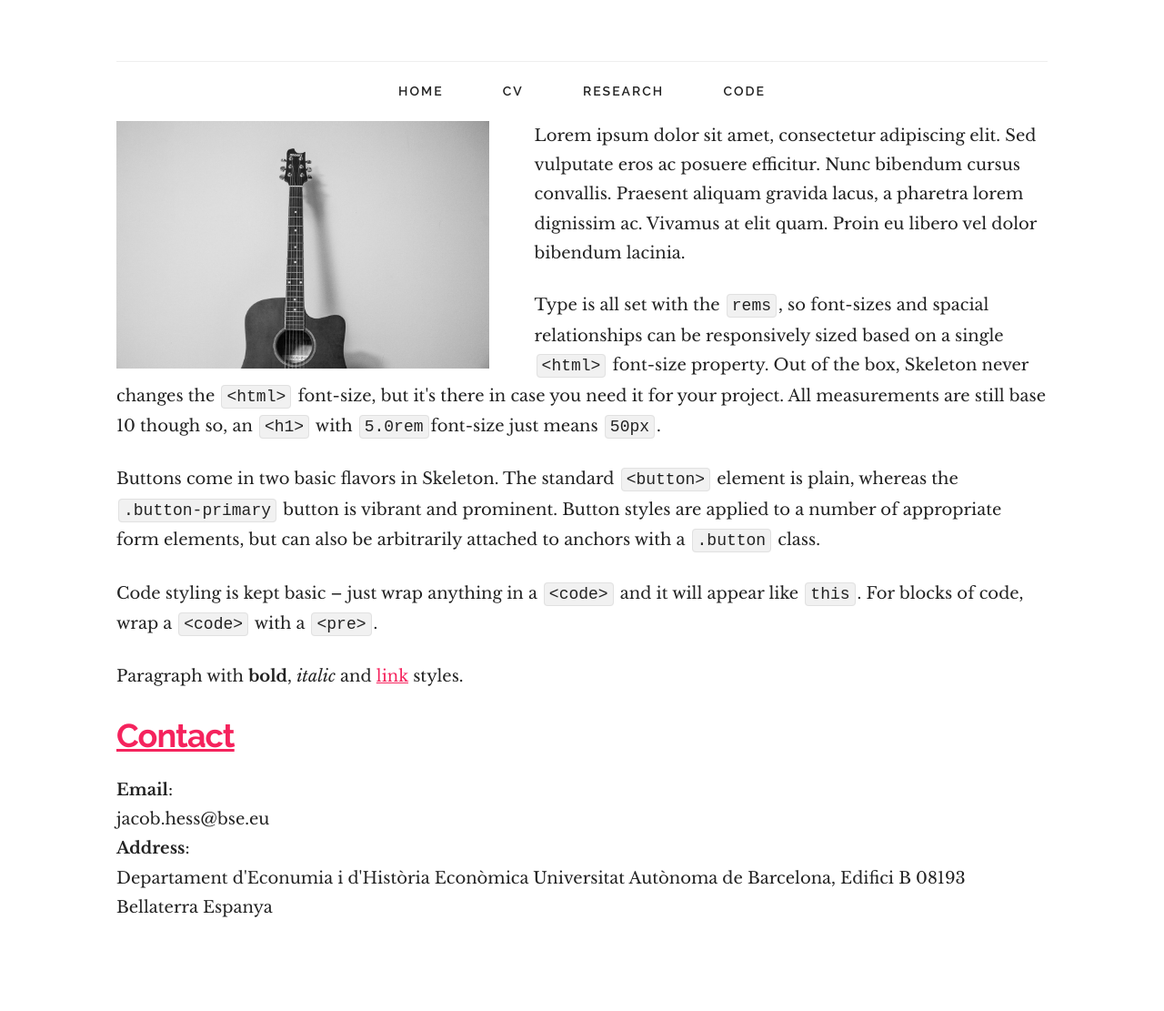
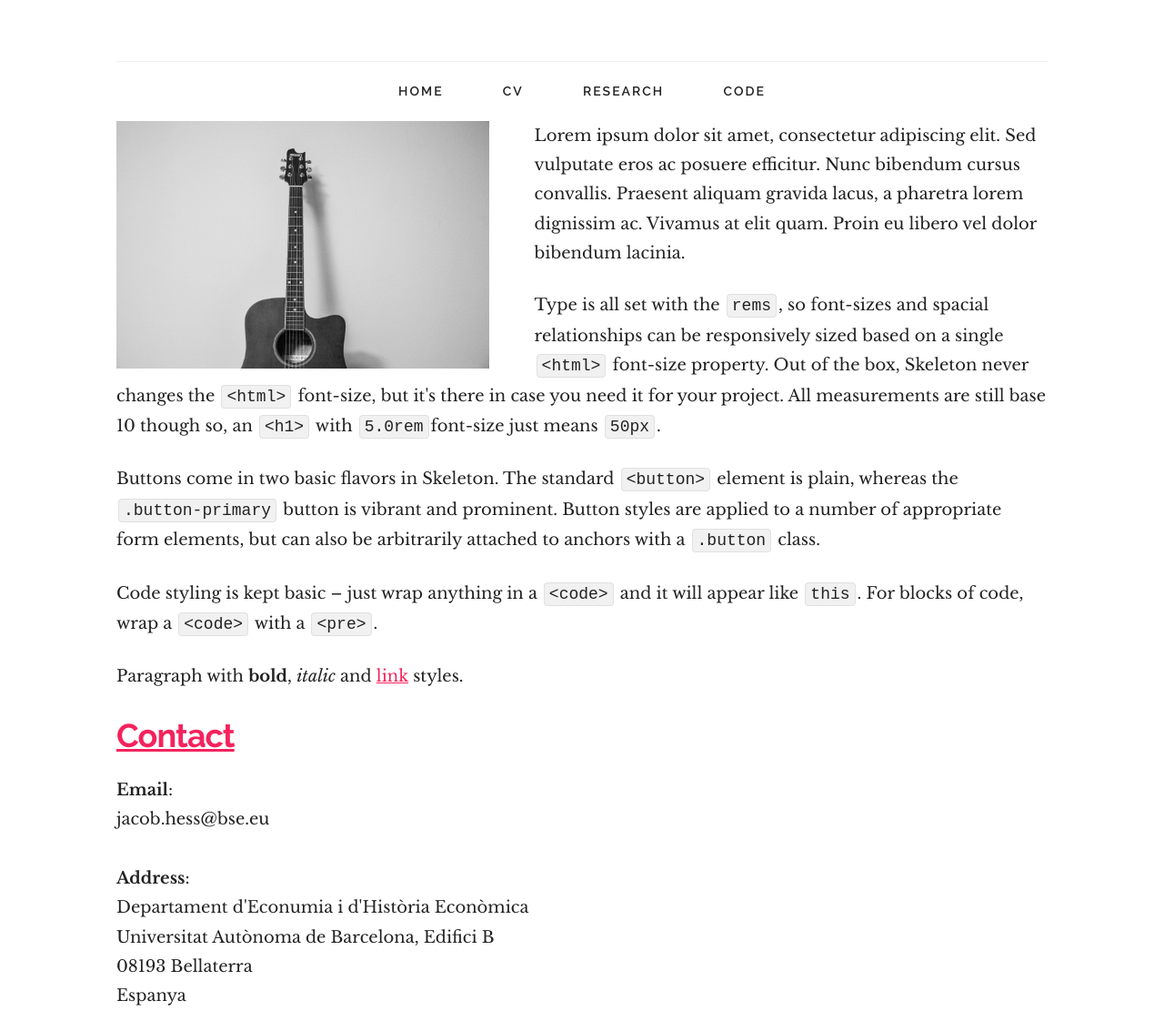
Before and after one commit to hessjacob/hessjacob.github.io, a plain HTML site: page index.html in a window 1280 px wide. Shown: the part 106-1217 px from the top of the page at 91% size. Before the commit the page ends 1120 px from the top, so only its background shows below. Drawn offline with nearby package versions, Linux system fonts and the light colour scheme.

Commit message:
Update index.html

```diff
--- a/index.html
+++ b/index.html
@@ -109,12 +109,12 @@
 					<strong>Email</strong>: <br>
 					jacob.hess@bse.eu
 
-					<br>
+					<br><br>
 
 					<strong>Address</strong>:<br>
-					Departament d'Econumia i d'Història Econòmica
-					Universitat Autònoma de Barcelona, Edifici B
-					08193  Bellaterra
+					Departament d'Econumia i d'Història Econòmica<br>
+					Universitat Autònoma de Barcelona, Edifici B<br>
+					08193  Bellaterra<br>
 					Espanya
 
 
```
